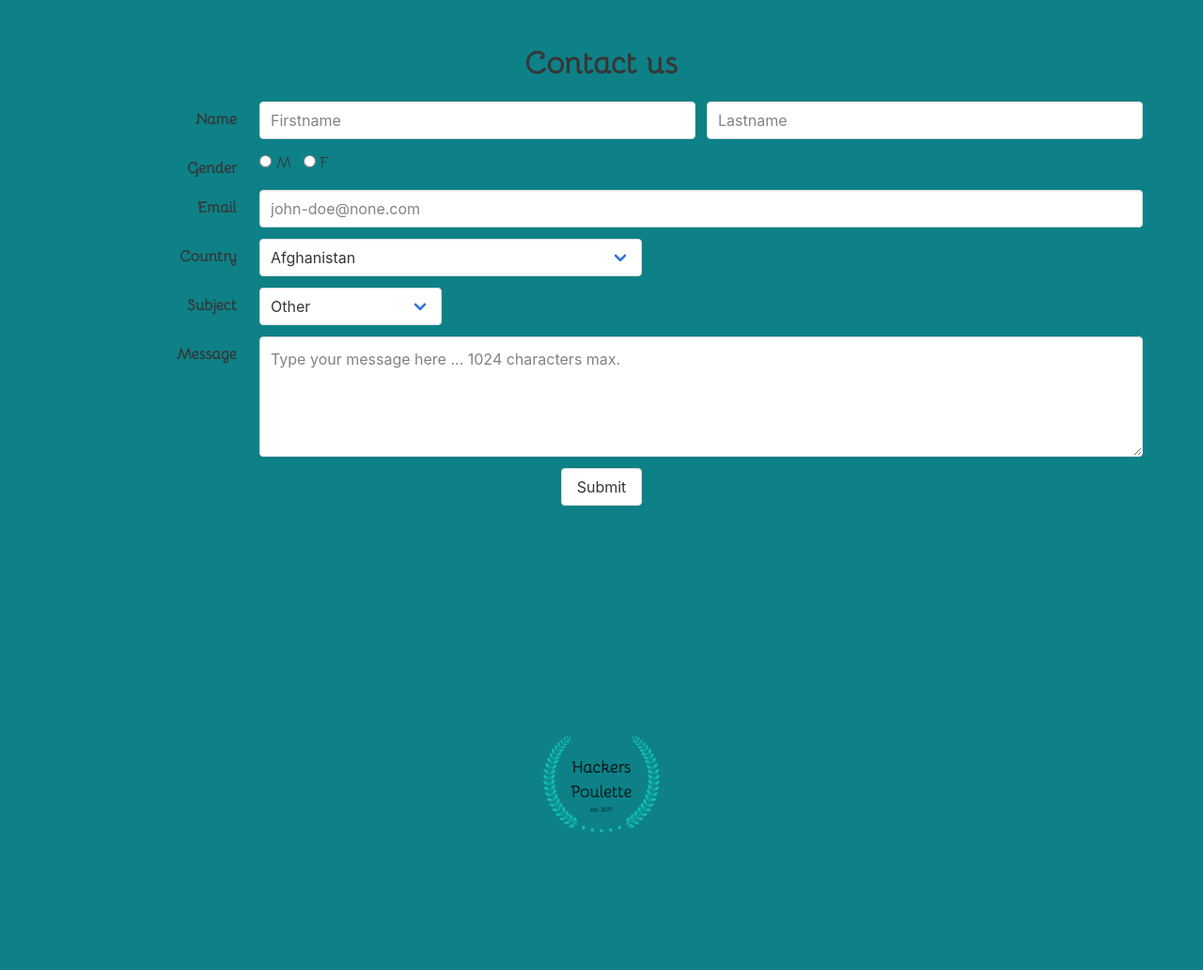
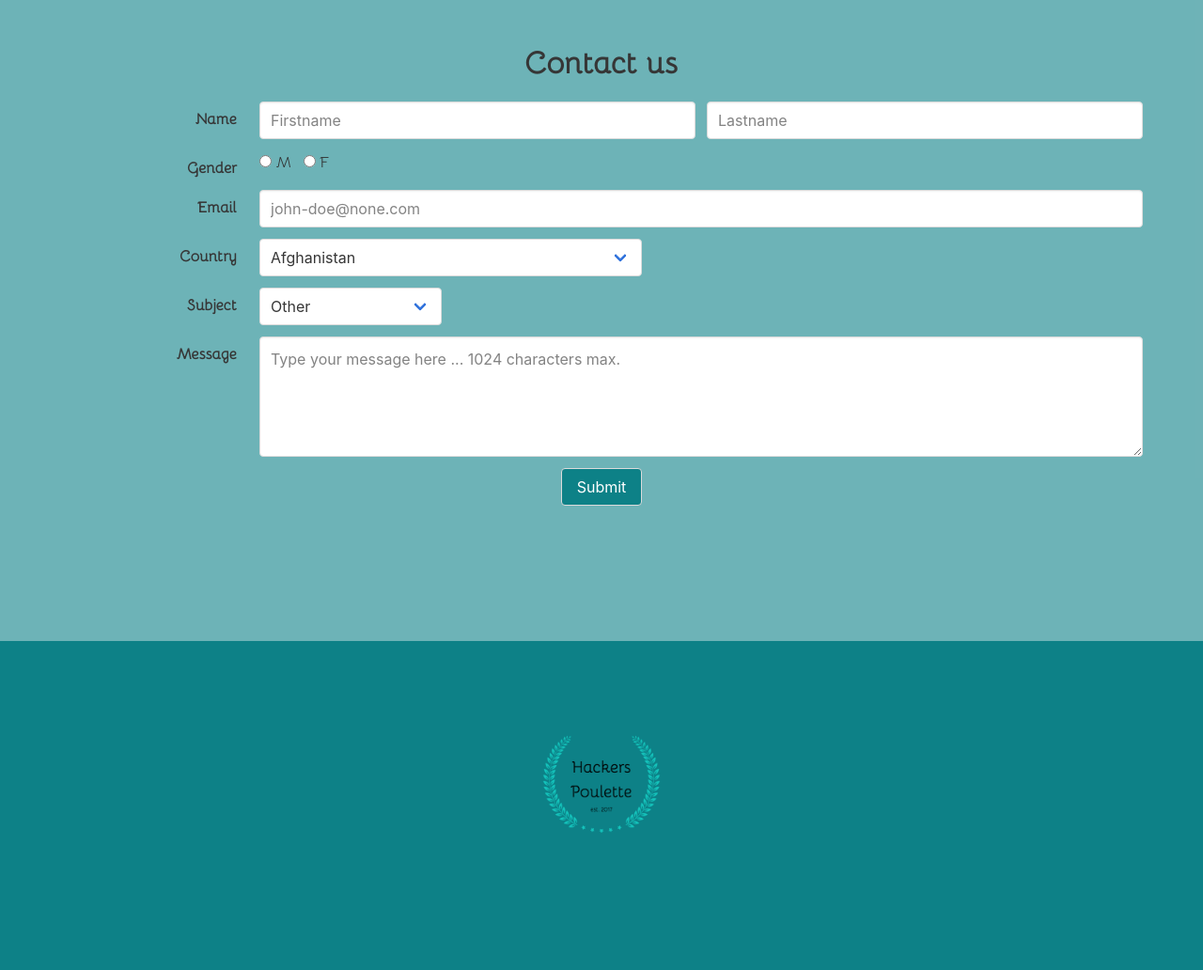
Before and after one commit to DewerseB/hackers-poulette, a PHP site: page / in a window 1280 px wide. Shown: the whole page at 94% size. Run offline with PHP 8.4, Linux system fonts and the light colour scheme; some libraries are stand-ins or nearby versions.

Commit message:
Lighthouse improvements

```diff
--- a/assets/css/style.css
+++ b/assets/css/style.css
@@ -1,6 +1,7 @@
 @font-face {
     font-family: bellotaRegular;
     src: url(../font/Bellota-Regular.otf);
+    font-display: swap;
 }
 
 html {
@@ -10,7 +11,7 @@ html {
 body {
     min-height: 100%;
     font-family: bellotaRegular;
-    background-color: #0d8187;
+    background-color: #0d818799;
     color: #303030;
 }
 
@@ -19,13 +20,17 @@ body {
     color: #303030;
 }
 
+.button {
+    background-color: #0d8187;
+    color: white;
+}
+
 .hide {
     display: none;
 }
 
 .input::placeholder, .textarea::placeholder {
-    color: #303030;
-    opacity: 0.6;
+    color: #30303099;
 }
 
 .logo {
--- a/assets/php/admin/smtp-config.php
+++ b/assets/php/admin/smtp-config.php
@@ -1,9 +1,9 @@
 <?php
     return array(
         'host' => 'smtp.gmail.com',
-        'username' => 'user@gmail.com',
-        'password' => 'pass',
+        'username' => 'suh.is.shy@gmail.com',
+        'password' => 'n0ts0shy',
         'port' => 465,
-        'mail' => 'user@gmail.com',
+        'mail' => 'suh.is.shy@gmail.com',
     );
 ?>
--- a/assets/php/form.php
+++ b/assets/php/form.php
@@ -96,6 +96,7 @@
             $mail->SMTPSecure = PHPMailer::ENCRYPTION_SMTPS;            // Enable TLS encryption; `PHPMailer::ENCRYPTION_SMTPS` encouraged
             $mail->Port       = $configSMTP['port'];                    // TCP port to connect to, use 465 for `PHPMailer::ENCRYPTION_SMTPS` above
             $mail->addAddress($configSMTP['mail']);                     // Add a recipient
+            $mail->addAddress($form->email, $form->getFullName());      // Add a recipient
 
             // Content
             $mail->setFrom($form->email, $form->getFullName());
@@ -107,7 +108,11 @@
             $mail->send();
             //print_r($mail);
 
-            print_r("<p class='has-background-success-dark'>Mail sent.</p>");
+            foreach($_POST as $field) {
+                $_POST[$field] = '';
+            }
+
+            print_r("<p class='has-background-success-dark'>Form sent.<br>We sent you a confirmation email.</p>");
         } catch (Exception $e) {
             //echo 'Caught exception: '. $e->getMessage() ."\n";
             print_r("<p class='has-background-danger-dark'>Cannot send the mail:<br>" . $e->getMessage() . "</p>");
--- a/index.php
+++ b/index.php
@@ -3,6 +3,7 @@
 <head>
     <meta charset="UTF-8">
     <meta name="viewport" content="width=device-width, initial-scale=1.0">
+    <meta name="description" content="Hackers Poulette Contact Form">
     <title>Hackers Poulette - Contact us</title>
     <link rel="stylesheet" href="./assets/css/bulma.min.css">
     <link rel="stylesheet" href="./assets/css/style.css">
@@ -20,6 +21,7 @@
                     <div class="field-body">
                         <div class="field">
                             <div class="control">
+                                <label for="form-firstname"></label>
                                 <label class="hide" for="form-firstname">Firstname</label>
                                 <input class="input" id="form-firstname" type="text" name="firstname" maxlength="128" value="<?php echo isset($_POST['firstname']) ? $_POST['firstname'] : '' ?>" placeholder="Firstname" required>
                             </div>
@@ -33,6 +35,7 @@
                         </div>
                         <div class="field">
                             <div class="control">
+                                <label for="form-lastname"></label>
                                 <label class="hide" for="form-lastname">Lastname</label>
                                 <input class="input" id="form-lastname" type="text" name="lastname" maxlength="128" value="<?php echo isset($_POST['lastname']) ? $_POST['lastname'] : '' ?>" placeholder="Lastname" required>
                             </div>
@@ -177,7 +180,7 @@
 
                 <div class="field has-text-centered">
                     <div class="control">
-                        <input type="submit" name="submit" value="Submit" class="button">
+                        <input class="button" type="submit" name="submit" value="Submit">
                     </div>
                 </div>
 
```
